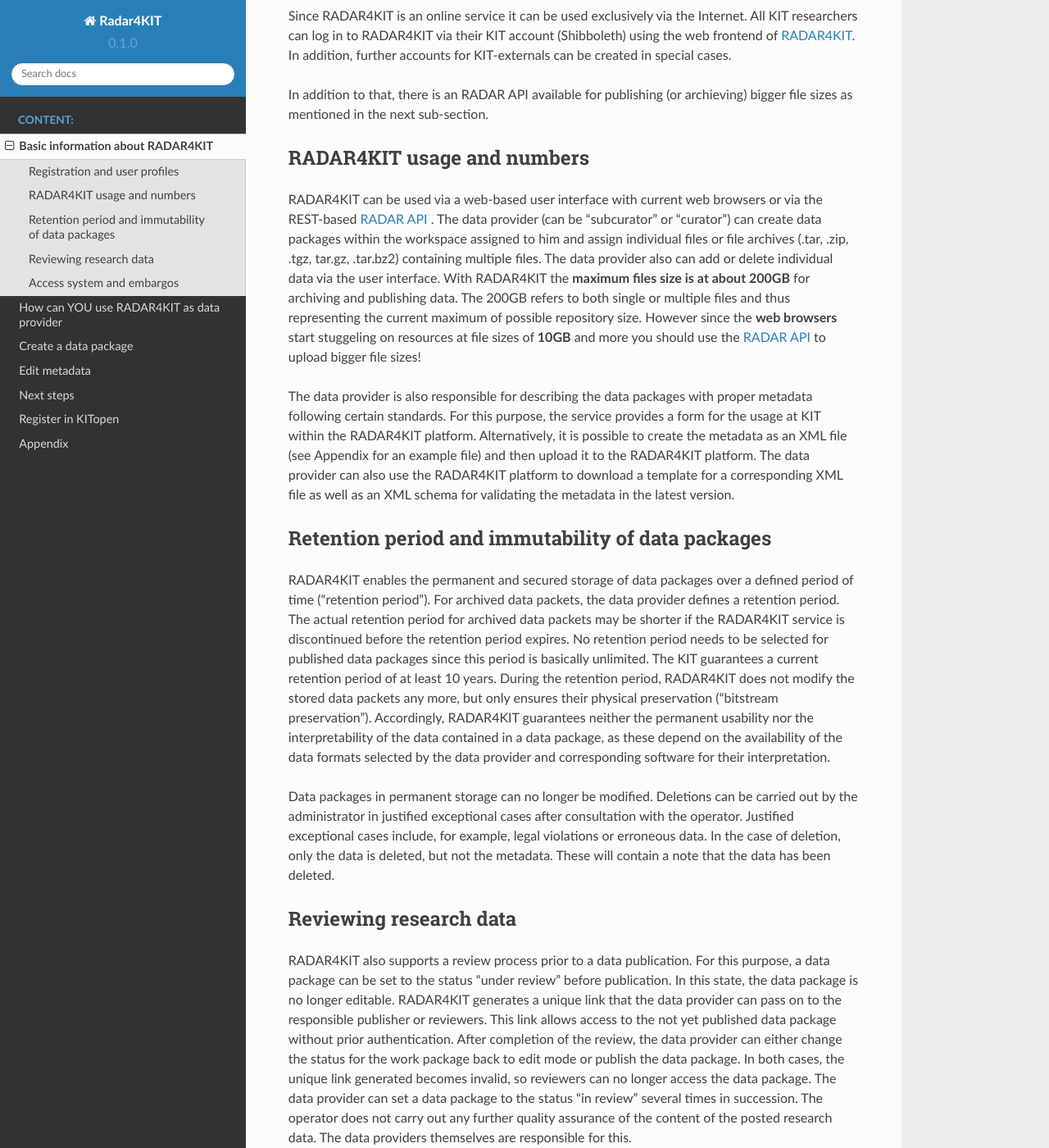
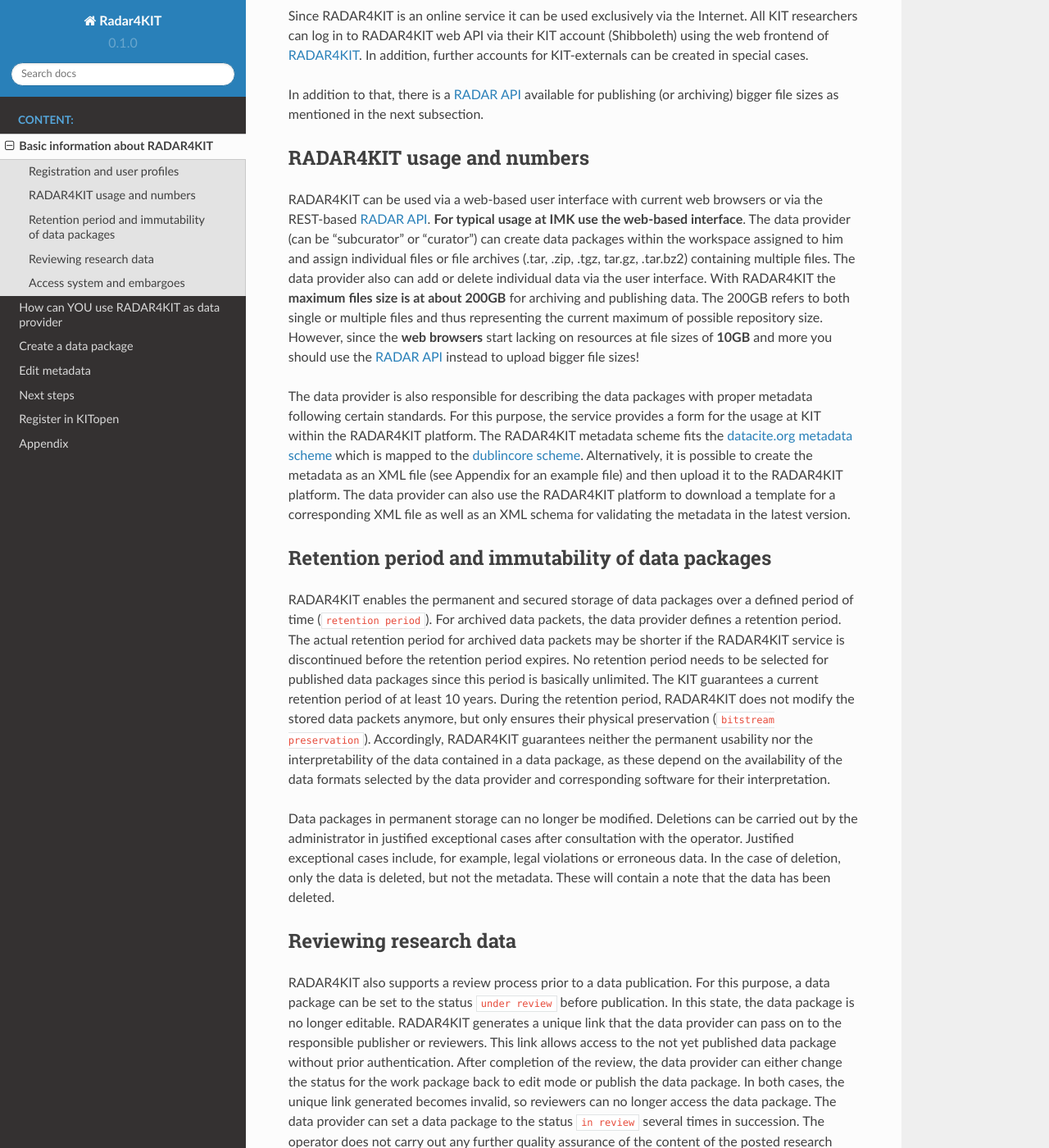
Before and after one commit to sabarth/Radar4KIT, a Sphinx documentation site: the page built from docs/source/Content/basic.rst, in a window 1280 px wide and 1400 px high, scrolled down 616 px. Shown: the whole window at 82% size. Built offline with Sphinx 7.4.7 and the Read the Docs theme 2.0.0, drawn with Linux system fonts in a browser that asks for light colours; some of the changed text lies outside the part shown.

Commit message:
final changes to basics.rst

```diff
--- a/docs/source/Content/basic.rst
+++ b/docs/source/Content/basic.rst
@@ -9,34 +9,34 @@
 The operator is the `Karlsruhe Institute of Technology <https://kit.edu>`_ (KIT). RADAR4KIT is based on the `RADAR <https://radar.products.fiz-karlsruhe.de/en>`_
 service offered by the FIZ Karlsruhe. The data is stored exclusively on KIT's IT infrastructure at the Steinbuch Centre for Computing (SCC).
 
-You can find all the information about the RADAR service by visiting `<https://radar.products.fiz-karlsruhe.de/en>`_ . However the following documentation summs up the important aspects of usage the service at the IMK and figure out the most important points in short.
+You can find all the information about the RADAR service by visiting `<https://radar.products.fiz-karlsruhe.de/en>`_. However, this documentation wraps up the important aspects of usage of the service at the IMK and figure out the most important points in short.
 
 
 Registration and user profiles
 ==============================
 
-Since RADAR4KIT is an online service it can be used exclusively via the Internet. All KIT researchers can log in to RADAR4KIT via their KIT account (Shibboleth) using the web frontend of `RADAR4KIT <www.radar.kit.edu>`_. In addition, further accounts for KIT-externals can be created in special cases.
+Since RADAR4KIT is an online service it can be used exclusively via the Internet. All KIT researchers can log in to RADAR4KIT web API via their KIT account (Shibboleth) using the web frontend of `RADAR4KIT <https://radar.kit.edu>`_. In addition, further accounts for KIT-externals can be created in special cases.
 
-In addition to that, there is an RADAR API available for publishing (or archieving) bigger file sizes as mentioned in the next sub-section.
+In addition to that, there is a `RADAR API <https://radar.products.fiz-karlsruhe.de/de/radarfeatures/radar-api>`_ available for publishing (or archiving) bigger file sizes as mentioned in the next subsection.
 
 
 RADAR4KIT usage and numbers
 ===========================
 
-RADAR4KIT can be used via a web-based user interface with current web browsers or via the REST-based `RADAR API <https://radar.products.fiz-karlsruhe.de/de/radarfeatures/radar-api>`_ . The data provider (can be "subcurator" or "curator") can create data packages within the workspace assigned to him and assign individual files or file archives (.tar, .zip, .tgz, tar.gz, .tar.bz2) containing multiple files. The data provider also can add or delete individual data via the user interface. With RADAR4KIT the **maximum files size is at about 200GB** for archiving and publishing data. The 200GB refers to both single or multiple files and thus representing the current maximum of possible repository size. However since the **web browsers** start stuggeling on resources at file sizes of **10GB** and more you should use the `RADAR API <https://radar.products.fiz-karlsruhe.de/de/radarfeatures/radar-api>`_ to upload bigger file sizes!
+RADAR4KIT can be used via a web-based user interface with current web browsers or via the REST-based `RADAR API <https://radar.products.fiz-karlsruhe.de/de/radarfeatures/radar-api>`_. **For typical usage at IMK use the web-based interface**. The data provider (can be "subcurator" or "curator") can create data packages within the workspace assigned to him and assign individual files or file archives (.tar, .zip, .tgz, tar.gz, .tar.bz2) containing multiple files. The data provider also can add or delete individual data via the user interface. With RADAR4KIT the **maximum files size is at about 200GB** for archiving and publishing data. The 200GB refers to both single or multiple files and thus representing the current maximum of possible repository size. However, since the **web browsers** start lacking on resources at file sizes of **10GB** and more you should use the `RADAR API <https://radar.products.fiz-karlsruhe.de/de/radarfeatures/radar-api>`_ instead to upload bigger file sizes!
 
-The data provider is also responsible for describing the data packages with proper metadata following certain standards. For this purpose, the service provides a form for the usage at KIT within the RADAR4KIT platform. Alternatively, it is possible to create the metadata as an XML file (see Appendix for an example file) and then upload it to the RADAR4KIT platform. The data provider can also use the RADAR4KIT platform to download a template for a corresponding XML file as well as an XML schema for validating the metadata in the latest version.
+The data provider is also responsible for describing the data packages with proper metadata following certain standards. For this purpose, the service provides a form for the usage at KIT within the RADAR4KIT platform. The RADAR4KIT metadata scheme fits the `datacite.org metadata scheme <https://schema.datacite.org/meta/kernel-4.4/doc/DataCite-MetadataKernel_v4.4.pdf>`_ which is mapped to the `dublincore scheme <https://schema.datacite.org/meta/kernel-4.4/doc/DataCite_DublinCore_Mapping.pdf>`_. Alternatively, it is possible to create the metadata as an XML file (see Appendix for an example file) and then upload it to the RADAR4KIT platform. The data provider can also use the RADAR4KIT platform to download a template for a corresponding XML file as well as an XML schema for validating the metadata in the latest version.
 
 
 
 Retention period and immutability of data packages
 ==================================================
-RADAR4KIT enables the permanent and secured storage of data packages over a defined period of time ("retention period").
+RADAR4KIT enables the permanent and secured storage of data packages over a defined period of time (``retention period``).
 For archived data packets, the data provider defines a retention period. The actual retention period for archived data packets may
 be shorter if the RADAR4KIT service is discontinued before the retention period expires. No retention period needs to be selected for
 published data packages since this period is basically unlimited. The KIT guarantees a current retention period of at least 10 years.
-During the retention period, RADAR4KIT does not modify the stored data packets any more, but only ensures their physical preservation
-("bitstream preservation"). Accordingly, RADAR4KIT guarantees neither the permanent usability nor the interpretability of the data contained
+During the retention period, RADAR4KIT does not modify the stored data packets anymore, but only ensures their physical preservation
+(``bitstream preservation``). Accordingly, RADAR4KIT guarantees neither the permanent usability nor the interpretability of the data contained
 in a data package, as these depend on the availability of the data formats selected by the data provider and corresponding software for their
 interpretation.
 
@@ -47,20 +47,19 @@
 
 Reviewing research data
 =======================
-RADAR4KIT also supports a review process prior to a data publication. For this purpose, a data package can be set to the status
-"under review" before publication. In this state, the data package is no longer editable. RADAR4KIT generates a unique link that
+RADAR4KIT also supports a review process prior to a data publication. For this purpose, a data package can be set to the status ``under review`` before publication. In this state, the data package is no longer editable. RADAR4KIT generates a unique link that
 the data provider can pass on to the responsible publisher or reviewers. This link allows access to the not yet published data package
 without prior authentication. After completion of the review, the data provider can either change the status for the work package back to
 edit mode or publish the data package. In both cases, the unique link generated becomes invalid, so reviewers can no longer access the data package.
-The data provider can set a data package to the status "in review" several times in succession. The operator does not carry out any further quality
+The data provider can set a data package to the status ``in review`` several times in succession. The operator does not carry out any further quality
 assurance of the content of the posted research data. The data providers themselves are responsible for this.
 
 
-Access system and embargos
+Access system and embargoes
 ===========================
 
 Data packages that have not yet been archived or published, i.e. are in the **processing state**, can only be viewed by the data providers, the curators and the administrators. For peer review, there is an exception for reviewers (see section :ref:`Reviewing research data<Reviewing research data>`).
 
 * **Archived data packages** are normally accessible only to the data provider and the administrator. The data provider can grant other users registered with RADAR4KIT the right to view the descriptive metadata and retrieve the archived data packages. If desired, he may also make the archived dataset publicly available. These rights assignments can be changed at any time by the data provider. Archived data (unless the data provider has made it publicly accessible in whole or in part) cannot be found via search or via OAI. Third parties cannot view or search the data or the metadata.
 
-* **Published data packages**, as well as archived data packages for which the data provider has set access rights so that they are unrestrictedly publicly accessible, can be accessed by all data users registered with RADAR4KIT and anonymous (non-registered) data users. The descriptive metadata are searchable in the web interface and are also available for harvesting via an `OAI provider <https://www.openarchives.org/service/listproviders.html>`_ (Open Archives Initiative). Furthermore, they are publicly viewable at `www.datacite.org <www.datacite.org>`_. This is true even if the actual research data is still under embargo. The data provider can set up an embargo period of up to 12 months after publication for the actual research data, during which only the metadata can be searched and retrieved, but not the research data. After the embargo period has expired, the research data will also be generally retrievable.
+* **Published data packages**, as well as archived data packages for which the data provider has set access rights so that they are unrestricted publicly accessible, can be accessed by all data users registered with RADAR4KIT and anonymous (non-registered) data users. The descriptive metadata are searchable in the web interface and are also available for harvesting via an `OAI provider <https://www.openarchives.org/service/listproviders.html>`_ (Open Archives Initiative). Furthermore, they are publicly viewable at `www.datacite.org <www.datacite.org>`_. This is true even if the actual research data is still under embargo. The data provider can set up an embargo period of up to 12 months after publication for the actual research data, during which only the metadata can be searched and retrieved, but not the research data. After the embargo period has expired, the research data will also be generally retrievable.
```
